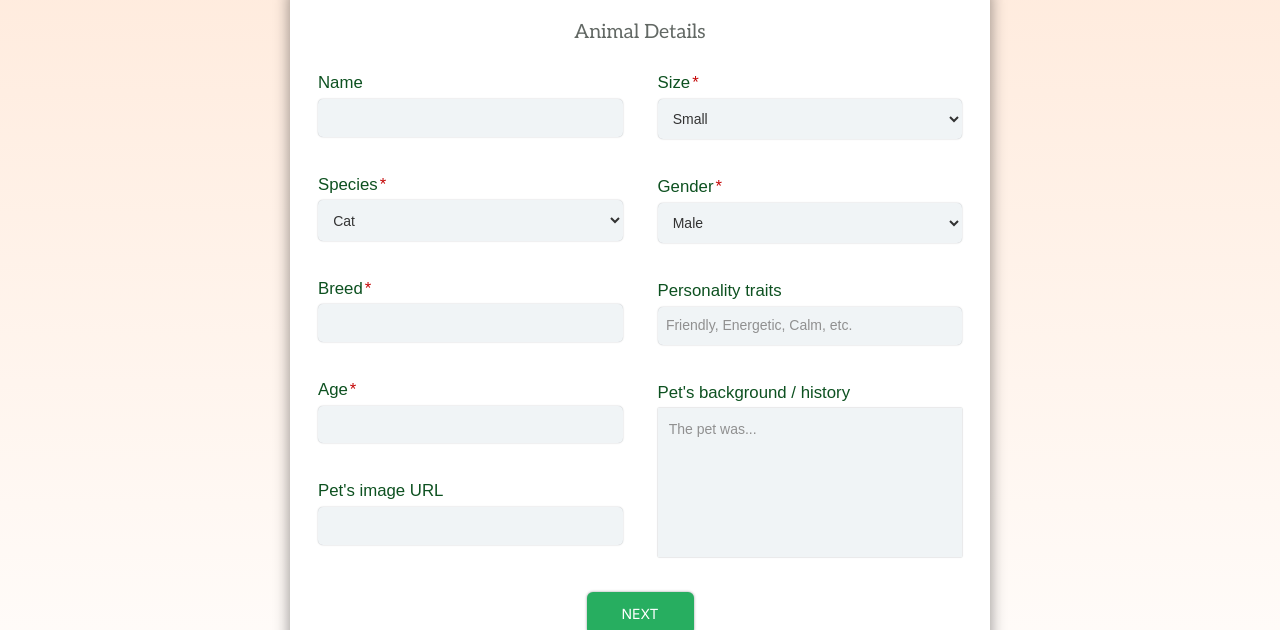
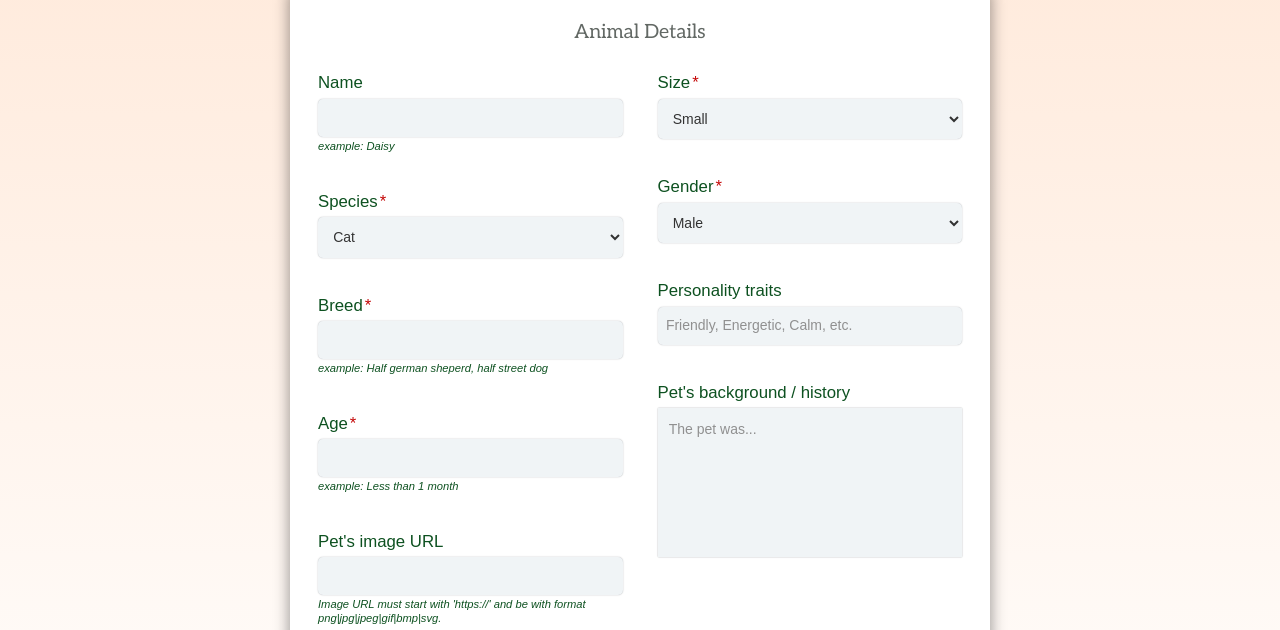
Before and after one commit to llachezara/adopt-a-pet, a React (Vite) app: page /animal-profile/create in a window 1280 px wide. Shown: the part 322-952 px from the top of the page. Built offline with nearby package versions, Linux system fonts and the light colour scheme; no server answers; a web font is replaced by a local one.

Commit message:
feat: Add conditional rendering for input error and helper text in animal details form
Add conditional rendering for input error and helper text in animal details form in AnimalProfileCreate component.

```diff
--- a/src/components/Animal-profile-create/AnimalProfileCreate.jsx
+++ b/src/components/Animal-profile-create/AnimalProfileCreate.jsx
@@ -64,6 +64,11 @@ export default function AnimalProfileCreate() {
                                                 onBlur={animalDetails.onBlurHandler}
                                                 onFocus={animalDetails.onFocusHandler}
                                             />
+                                            {animalDetails.inputErrors["name"] && animalDetails.inputErrors["name"].showError ?
+                                                <span className="invalid-input-error">{animalDetails.inputErrors["name"].currentError}</span>
+                                                :
+                                                <span className="helper-info">example: Daisy</span>
+                                            }
                                         </div>
                                         <div className="field">
                                             <label htmlFor="species" className="required">Species</label>
@@ -81,6 +86,9 @@ export default function AnimalProfileCreate() {
                                                 <option value="rabbit">Rabbit</option>
                                                 <option value="horse">Horse</option>
                                             </select>
+                                            {animalDetails.inputErrors["species"] && animalDetails.inputErrors["species"].showError &&
+                                                <span className="invalid-input-error">{animalDetails.inputErrors["species"].currentError}</span>
+                                            }
                                         </div>
                                         <div className="field">
                                             <label htmlFor="breed" className="required">Breed</label>
@@ -93,6 +101,11 @@ export default function AnimalProfileCreate() {
                                                 onBlur={animalDetails.onBlurHandler}
                                                 onFocus={animalDetails.onFocusHandler}
                                             />
+                                            {animalDetails.inputErrors["breed"] && animalDetails.inputErrors["breed"].showError ?
+                                                <span className="invalid-input-error">{animalDetails.inputErrors["breed"].currentError}</span>
+                                                :
+                                                <span className="helper-info">example: Half german sheperd, half street dog</span>
+                                            }
                                         </div>
                                         <div className="field">
                                             <label htmlFor="age" className="required">Age</label>
@@ -105,6 +118,11 @@ export default function AnimalProfileCreate() {
                                                 onBlur={animalDetails.onBlurHandler}
                                                 onFocus={animalDetails.onFocusHandler}
                                             />
+                                             {animalDetails.inputErrors["age"] && animalDetails.inputErrors["age"].showError ?
+                                                <span className="invalid-input-error">{animalDetails.inputErrors["age"].currentError}</span>
+                                                :
+                                                <span className="helper-info">example: Less than 1 month</span>
+                                            }
                                         </div>
                                         <div className="field field-upload-photos">
                                             <label htmlFor="imageUrl"> Pet's image URL</label>
@@ -117,6 +135,11 @@ export default function AnimalProfileCreate() {
                                                 onBlur={animalDetails.onBlurHandler}
                                                 onFocus={animalDetails.onFocusHandler}
                                             />
+                                            {animalDetails.inputErrors["imageUrl"] && animalDetails.inputErrors["imageUrl"].showError ?
+                                                <span className="invalid-input-error">{animalDetails.inputErrors["imageUrl"].currentError}</span>
+                                                :
+                                                <span className="helper-info">Image URL must start with 'https://' and be with format png|jpg|jpeg|gif|bmp|svg.</span>
+                                            }
                                         </div>
                                     </div>
                                     <div className="fields-wrapper-2">
@@ -134,6 +157,9 @@ export default function AnimalProfileCreate() {
                                                 <option value="medium">Medium</option>
                                                 <option value="large">Large</option>
                                             </select>
+                                            {animalDetails.inputErrors["size"] && animalDetails.inputErrors["size"].showError &&
+                                                <span className="invalid-input-error">{animalDetails.inputErrors["size"].currentError}</span>
+                                            }
                                         </div>
                                         <div className="field">
                                             <label htmlFor="gender" className="required">Gender</label>
@@ -148,6 +174,9 @@ export default function AnimalProfileCreate() {
                                                 <option value="male">Male</option>
                                                 <option value="female">Female</option>
                                             </select>
+                                            {animalDetails.inputErrors["gender"] && animalDetails.inputErrors["gender"].showError &&
+                                                <span className="invalid-input-error">{animalDetails.inputErrors["gender"].currentError}</span>
+                                            }
                                         </div>
                                         <div className="field">
                                             <label htmlFor="personality">Personality traits</label>
@@ -161,6 +190,9 @@ export default function AnimalProfileCreate() {
                                                 onBlur={animalDetails.onBlurHandler}
                                                 onFocus={animalDetails.onFocusHandler}
                                             />
+                                            {animalDetails.inputErrors["personality"] && animalDetails.inputErrors["personality"].showError &&
+                                                <span className="invalid-input-error">{animalDetails.inputErrors["personality"].currentError}</span>
+                                            }
                                         </div>
                                         <div className="field">
                                             <label htmlFor="background">Pet's background / history</label>
@@ -174,6 +206,9 @@ export default function AnimalProfileCreate() {
                                                 onBlur={animalDetails.onBlurHandler}
                                                 onFocus={animalDetails.onFocusHandler}
                                             />
+                                            {animalDetails.inputErrors["background"] && animalDetails.inputErrors["background"].showError &&
+                                                <span className="invalid-input-error">{animalDetails.inputErrors["background"].currentError}</span>
+                                            }
                                         </div>
                                     </div>
                                 </div>
```
